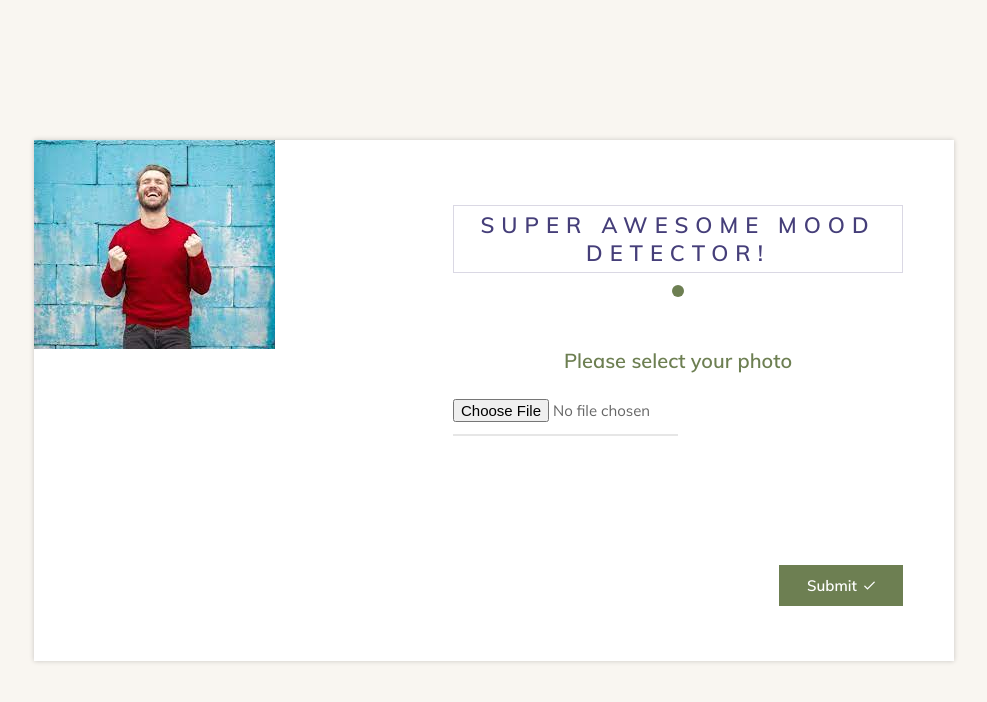
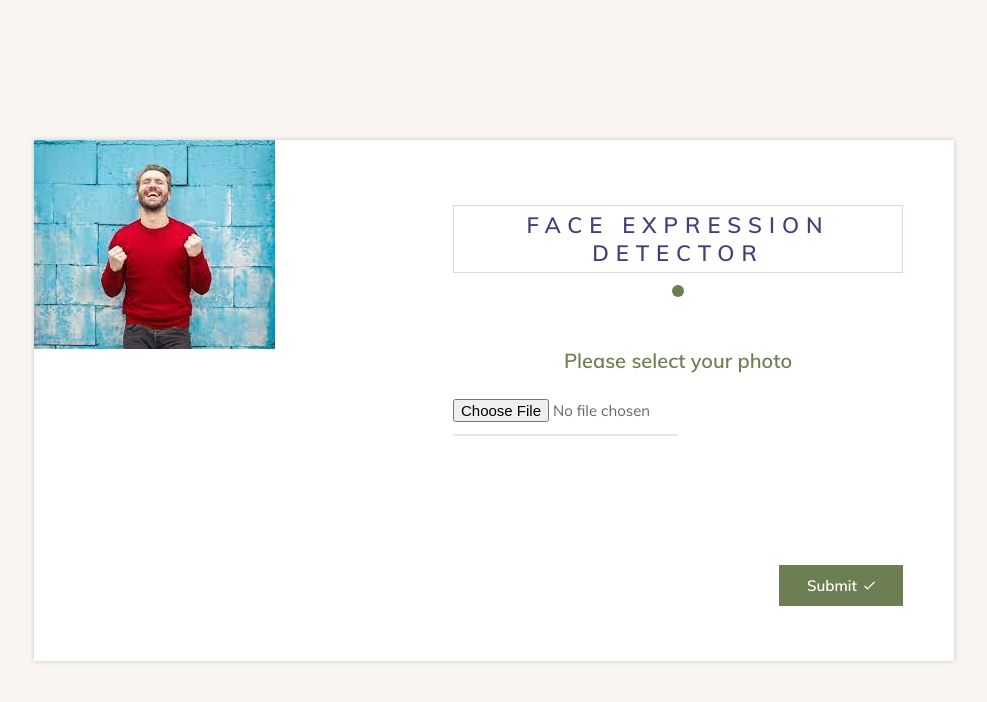
Before and after one commit to chooyee/mooddetectorjs, a website: page views/index.html in a window 1280 px wide. Shown: the whole page, without its empty margins (146-1133 px from the left). Drawn offline with nearby package versions, Linux system fonts and the light colour scheme; files that its build step writes are made by us from their sources; no server answers; files whose address does not match are found by name.

Commit message:
update title

```diff
--- a/views/index.html
+++ b/views/index.html
@@ -29,7 +29,7 @@
 						</div>
 						<div class="form-content" >
 							<div class="form-header">
-								<h3>Super Awesome Mood Detector!</h3>
+								<h3>Face Expression Detector</h3>
 							</div>
 							<p>Please select your photo</p>
 							<div class="form-row">
```
